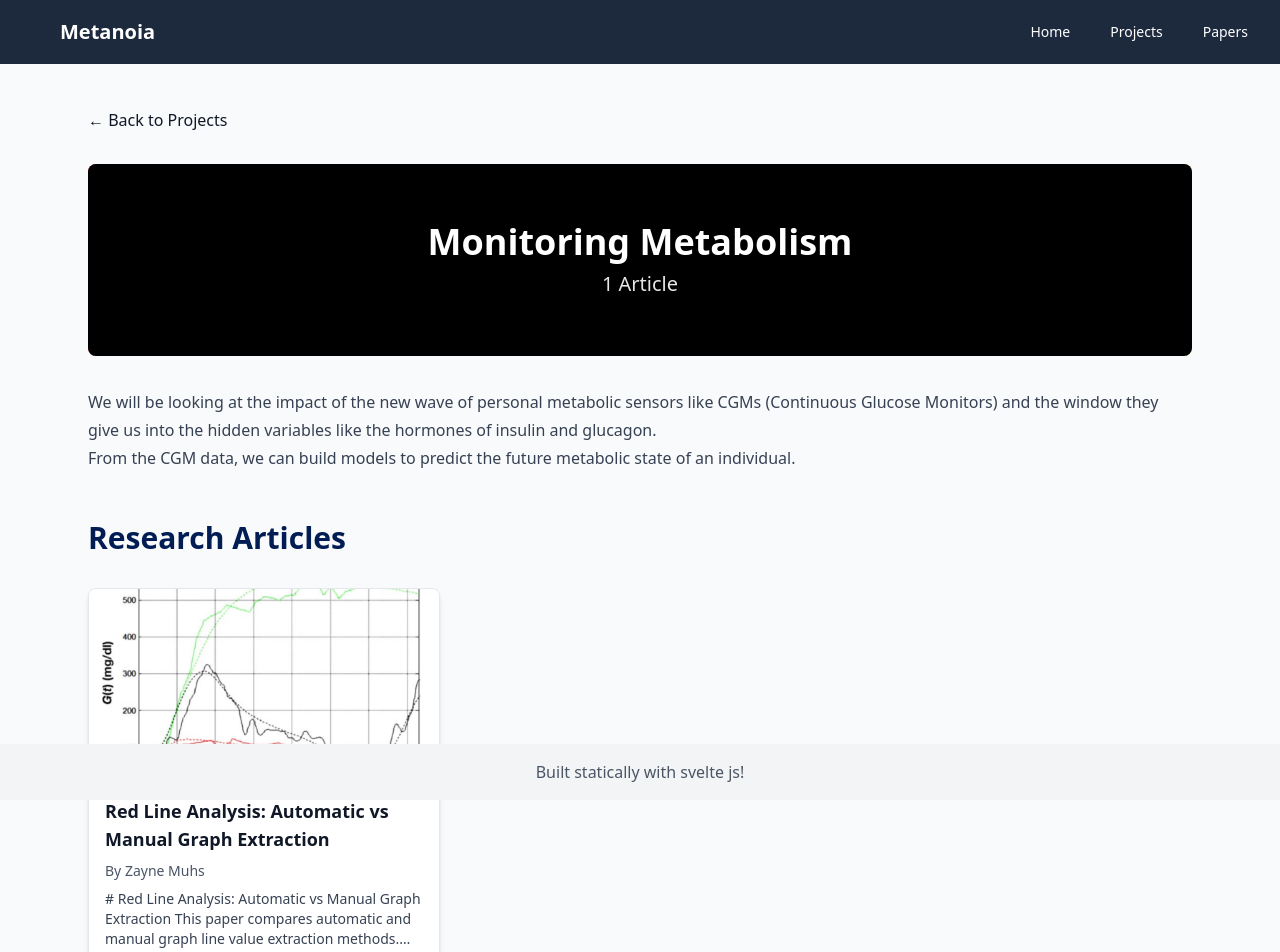
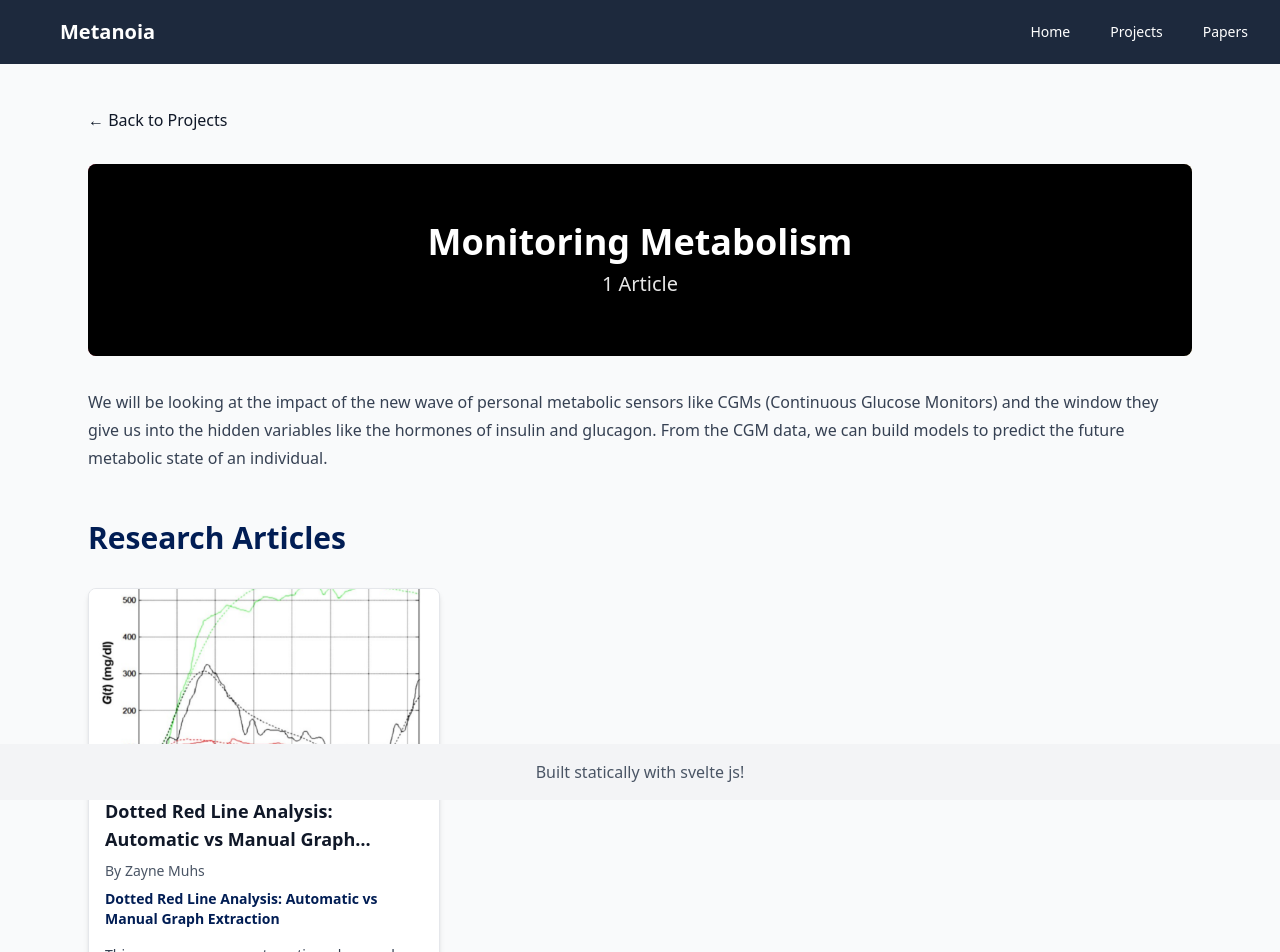
Before and after one commit to ZeroUniRice/metanoia-web, a SvelteKit app: page /branches/Glucose_Monitor in a window 1280 px wide. Shown: the top 952 px of the page. Built offline with nearby package versions, Linux system fonts and the light colour scheme.

Commit message:
Update markdown and dynamic zoom.

```diff
--- a/src/lib/branchData.js
+++ b/src/lib/branchData.js
@@ -11,13 +11,13 @@ export default [
     "standardImage": null,
     "articles": [
       {
-        "title": "Red Line Analysis: Automatic vs Manual Graph Extraction\r",
+        "title": "Dotted Red Line Analysis: Automatic vs Manual Graph Extraction\r",
         "slug": "red_line",
         "route": "/branches/Glucose_Monitor/red_line",
         "authors": [
           "Zayne Muhs"
         ],
-        "abstract": "# Red Line Analysis: Automatic vs Manual Graph Extraction\r\nThis paper compares automatic and manual graph line value extraction methods. We analyze the strengths and weaknesses of each approach and evaluate their applicability to different types of datasets, providing insights into when automated extraction is preferable.",
+        "abstract": "# Dotted Red Line Analysis: Automatic vs Manual Graph Extraction\r\nThis paper compares automatic and manual graph line value extraction methods. We analyze the strengths and weaknesses of each approach and evaluate their applicability to different types of datasets, providing insights into when automated extraction is preferable.",
         "basePath": "/branches/Glucose_Monitor/red_line/red-line",
         "thumbnailPath": "/branches/Glucose_Monitor/red_line/red-line.png",
         "hasHtml": true
@@ -26,13 +26,13 @@ export default [
     "articleCount": 1,
     "recentArticles": [
       {
-        "title": "Red Line Analysis: Automatic vs Manual Graph Extraction\r",
+        "title": "Dotted Red Line Analysis: Automatic vs Manual Graph Extraction\r",
         "slug": "red_line",
         "route": "/branches/Glucose_Monitor/red_line",
         "authors": [
           "Zayne Muhs"
         ],
-        "abstract": "# Red Line Analysis: Automatic vs Manual Graph Extraction\r\nThis paper compares automatic and manual graph line value extraction methods. We analyze the strengths and weaknesses of each approach and evaluate their applicability to different types of datasets, providing insights into when automated extraction is preferable.",
+        "abstract": "# Dotted Red Line Analysis: Automatic vs Manual Graph Extraction\r\nThis paper compares automatic and manual graph line value extraction methods. We analyze the strengths and weaknesses of each approach and evaluate their applicability to different types of datasets, providing insights into when automated extraction is preferable.",
         "basePath": "/branches/Glucose_Monitor/red_line/red-line",
         "thumbnailPath": "/branches/Glucose_Monitor/red_line/red-line.png",
         "hasHtml": true
--- a/src/lib/components/ArticleViewer.svelte
+++ b/src/lib/components/ArticleViewer.svelte
@@ -1,6 +1,7 @@
 <script lang="ts">
 	import { onMount } from 'svelte';
 	import { base } from '$app/paths';
+	import { parseMarkdown } from '$lib/markdown';
 
 	interface Props {
 		article: {
--- a/src/lib/markdown.ts
+++ b/src/lib/markdown.ts
@@ -17,8 +17,7 @@ export function parseMarkdown(markdown: string): string {
 		.replace(/\*\*([^*]+)\*\*/g, '<strong class="font-bold">$1</strong>')
 		.replace(/\*([^*]+)\*/g, '<em class="italic">$1</em>')
 		.replace(/!\[([^\]]*)\]\(([^)]+)\)/g, '<img src="$2" alt="$1" class="max-w-full h-auto rounded-lg my-4" />')
-		.replace(/\n\n/g, '</p><p class="mb-4 text-gray-700 dark:text-gray-300">')
-		.replace(/\n/g, '<br>');
+		.replace(/\n\n/g, '</p><p class="mb-4 text-gray-700 dark:text-gray-300">');
 
 	if (!html.startsWith('<h')) {
 		html = `<p class="mb-4 text-gray-700 dark:text-gray-300">${html}</p>`;
--- a/src/routes/branches/[slug]/+page.svelte
+++ b/src/routes/branches/[slug]/+page.svelte
@@ -99,7 +99,7 @@
 									</p>
 								{/if}
 								<p class="text-sm text-gray-700 dark:text-gray-300 line-clamp-3">
-									{article.abstract}
+									{@html parseMarkdown(article.abstract || 'No abstract available.')}
 								</p>
 							</div>
 						</a>
--- a/src/routes/branches/[slug]/[article]/+page.svelte
+++ b/src/routes/branches/[slug]/[article]/+page.svelte
@@ -2,6 +2,7 @@
 	import { onMount } from 'svelte';
 	import { base } from '$app/paths';
 	import type { PageData } from './$types';
+	import { parseMarkdown } from '$lib/markdown';
 
 	let { data }: { data: PageData } = $props();
 	let contentContainer: HTMLDivElement | undefined = $state();
@@ -271,7 +272,7 @@
 			{/if}
 			{#if data.article.abstract}
 				<p class="text-lg opacity-90 leading-relaxed mb-6 max-w-3xl">
-					{data.article.abstract}
+					{@html parseMarkdown(data.article.abstract)}
 				</p>
 			{/if}
 			<div class="flex items-center justify-between">
```
Also changed, not shown: static/branches/Glucose_Monitor/red_line/summary.txt, 1 other file (tests, documents, lock files or other folders).
